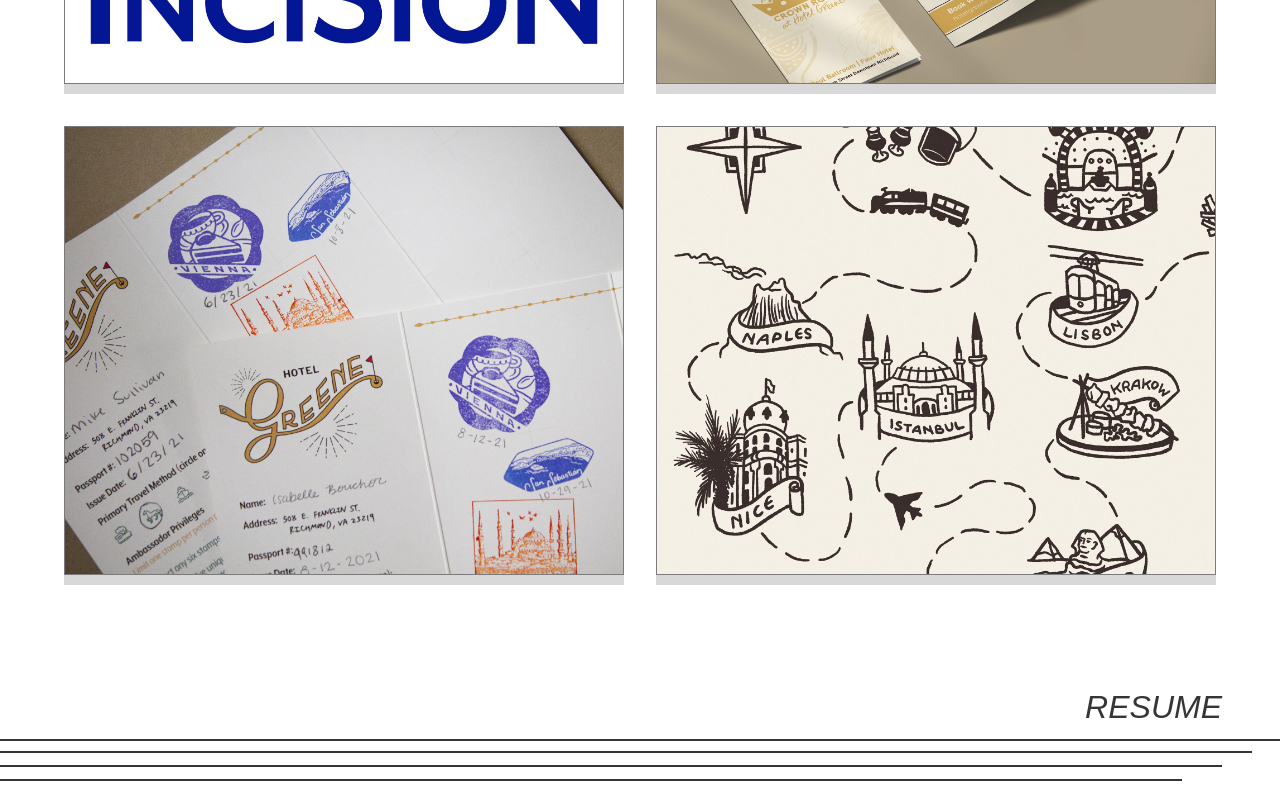
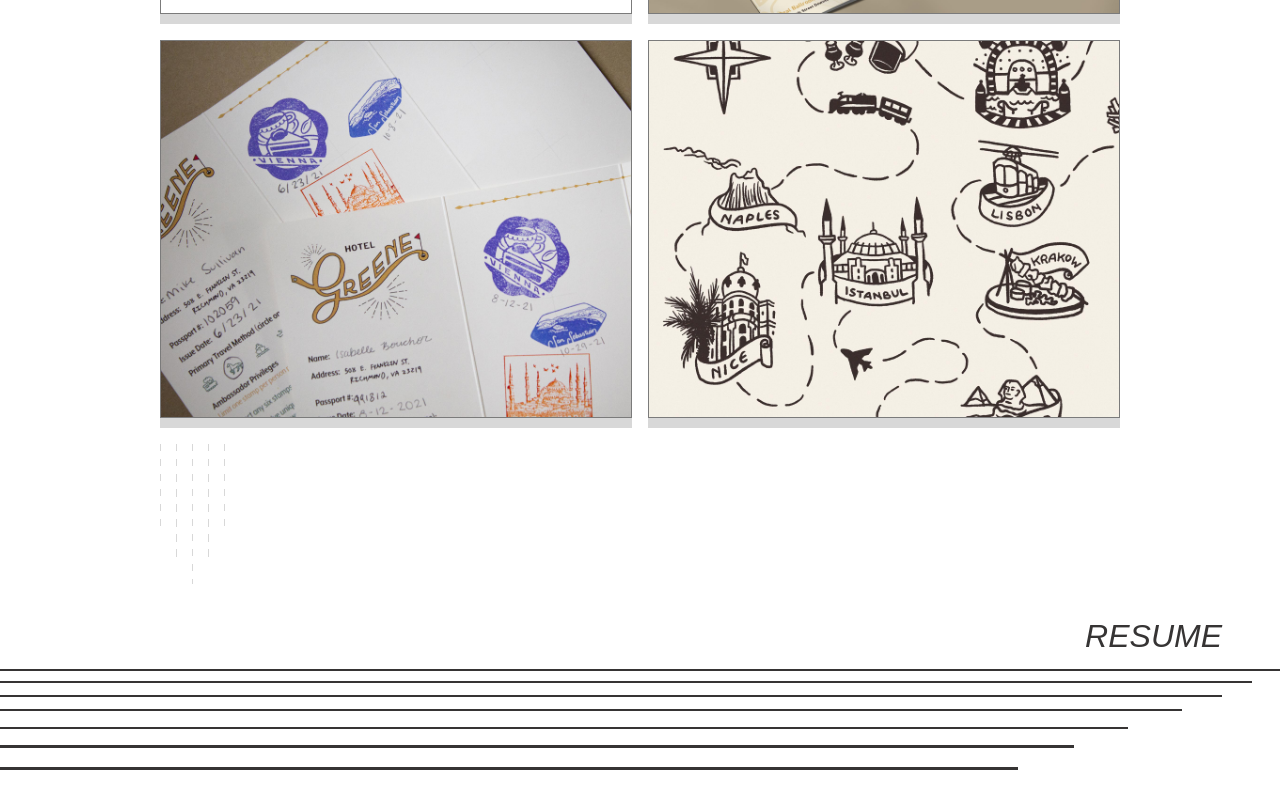
Before and after one commit to camille-the-eel/showcase-portfolio, a Vue app: page /#/design in a window 1280 px wide. Shown: the part 658-1455 px from the top of the page. Built offline with nearby package versions, Linux system fonts and the light colour scheme.

Commit message:
accent rule top & left

```diff
--- a/src/components/AccentElements/AccentCircle.vue
+++ b/src/components/AccentElements/AccentCircle.vue
@@ -24,7 +24,7 @@
 @import "../NavSection/navAccentCircle.css";
 
 /* HERO USE CASE CSS */
-.heroAccent .circle-bounding-box {
+.hero-accent .circle-bounding-box {
   position: relative;
   transform: translate(60%, -7%);
 }
--- a/src/components/AccentElements/AccentRules.vue
+++ b/src/components/AccentElements/AccentRules.vue
@@ -9,14 +9,49 @@
 </template>
 
 <style scoped>
-.accent-rules-container {
-  margin-left: 40px;
+/* ALIGNED TO LEFT */
+/* ---------------- */
+.left-align.accent-rules-container {
+  display: grid;
+  width: 15rem;
+  grid-template-columns: 0.2fr 5fr 1.85fr 1.25fr;
+  grid-template-rows: repeat(5, 1fr);
+}
+
+.left-align .accent-rule {
+  margin-bottom: 1rem;
+  height: 0.125rem;
+  background: repeating-linear-gradient(
+    to left,
+    var(--color-accent-medium-light) 0,
+    var(--color-accent-medium-light) 0.75rem,
+    transparent 0.75rem,
+    transparent 1.5rem
+  );
+}
+.left-align .rule-1,
+.left-align .rule-5 {
+  grid-column: 1 / 3;
+}
+
+.left-align .rule-2,
+.left-align .rule-4 {
+  grid-column: 1 / 4;
+}
+
+.left-align .rule-3 {
+  grid-column: 1 / -1;
+}
+
+/* ALIGNED TO RIGHT */
+/* -------------  */
+.right-align.accent-rules-container {
   display: grid;
   width: 15rem;
   grid-template-columns: 1fr 1.75fr 4fr 0.25fr;
   grid-template-rows: repeat(5, 1fr);
 }
-.accent-rule {
+.right-align .accent-rule {
   margin-bottom: 1rem;
   height: 0.125rem;
   background: repeating-linear-gradient(
@@ -27,18 +62,53 @@
     transparent 1.5rem
   );
 }
-.rule-1,
-.rule-5 {
+.right-align .rule-1,
+.right-align .rule-5 {
   grid-column: 3 / -2;
 }
 
-.rule-2,
-.rule-4 {
+.right-align .rule-2,
+.right-align .rule-4 {
   grid-column: 2 / -2;
 }
 
-.rule-3 {
+.right-align .rule-3 {
   grid-column: 1 / -2;
+}
+
+/* ALIGNED TO TOP */
+/* ---------------- */
+.top-align.accent-rules-container {
+  display: grid;
+  height: 15rem;
+  width: 8rem;
+  grid-template-rows: 0.2fr 5fr 1.85fr 1.25fr;
+  grid-template-columns: repeat(5, 1fr);
+}
+
+.top-align .accent-rule {
+  margin-bottom: 1rem;
+  width: 0.125rem;
+  background: repeating-linear-gradient(
+    to bottom,
+    var(--color-accent-light) 0,
+    var(--color-accent-light) 0.75rem,
+    transparent 0.75rem,
+    transparent 1.5rem
+  );
+}
+.top-align .rule-1,
+.top-align .rule-5 {
+  grid-row: 1 / 3;
+}
+
+.top-align .rule-2,
+.top-align .rule-4 {
+  grid-row: 1 / 4;
+}
+
+.top-align .rule-3 {
+  grid-row: 1 / -1;
 }
 
 /* Flex option */
--- a/src/components/HeroSection/TheHero.vue
+++ b/src/components/HeroSection/TheHero.vue
@@ -12,7 +12,7 @@
     </h1>
     <div class="hero-desktop-rule"></div>
     <div class="hero-header-container">
-      <AccentRules class="accent-rules-component" />
+      <AccentRules class="right-align" id="homepage-tablet-accent" />
       <div class="hero-header-wrapper main-item-0">
         <RouterLink to="/development">
           <HeroHeader
@@ -33,18 +33,19 @@
           />
         </RouterLink>
       </div>
-      <AccentCircle class="heroAccent" />
+      <AccentCircle class="hero-accent" />
     </div>
   </div>
 </template>
 
 <style scoped>
-.heroAccent {
+.hero-accent {
   display: none;
 }
 
-.accent-rules-component {
+#homepage-tablet-accent {
   display: none;
+  margin-left: 40px;
 }
 
 .hero-title {
@@ -52,7 +53,7 @@
   font-weight: 300;
   margin-bottom: 7rem;
   margin-left: 6vw;
-  margin-top: 3vh;
+  margin-top: 5vh;
   margin-right: 4rem;
 }
 
@@ -70,12 +71,13 @@
 }
 
 @media (min-width: 31em) and (max-width: 48.9999999em) {
-  .heroAccent {
+  .hero-accent {
     display: block;
   }
-  .accent-rules-component {
+
+  #homepage-tablet-accent {
+    display: grid;
     place-self: end;
-    display: grid;
     margin-bottom: 1em;
   }
 
--- a/src/views/DesignWorkView.vue
+++ b/src/views/DesignWorkView.vue
@@ -5,8 +5,8 @@
   <div class="design-page-content">
     <p class="mobile-click-notice">Tap for more details.</p>
     <DesignWorkContainer />
+    <AccentRules class="top-align" id="design-view-accent" />
   </div>
-  <!-- <AccentRules class="designWorkAccent" /> -->
   <TheResume />
 </template>
 
@@ -28,7 +28,7 @@
 };
 </script>
 
-<style>
+<style scoped>
 .design-page-head {
   margin-top: 1rem;
   margin-bottom: 4rem;
@@ -36,12 +36,16 @@
 
 .design-page-content {
   max-width: 80%;
-  margin: 0 auto 10rem auto;
+  margin: 0 auto 2rem auto;
   overflow: hidden;
   display: grid;
   grid-template-columns: auto;
   grid-template-rows: auto;
   gap: 2rem;
+}
+
+#design-view-accent {
+  display: none;
 }
 
 /* 475px and up */
@@ -52,9 +56,13 @@
 
   .design-page-content {
     max-width: 90%;
-    grid-template-columns: repeat(2, auto);
+    grid-template-columns: repeat(2, 1fr);
     grid-template-rows: auto;
     gap: 1rem;
+  }
+
+  #design-view-accent {
+    display: grid;
   }
 }
 
@@ -68,9 +76,12 @@
 /* 850px and up */
 @media (min-width: 53.125em) {
   .design-page-content {
+    max-width: 75%;
     /* max-width: 100%;
-    grid-template-columns: repeat(3, auto); */
+    grid-template-columns: repeat(3, auto);
     gap: 2em;
+    */
+    gap: 1em;
   }
 }
 </style>
```
